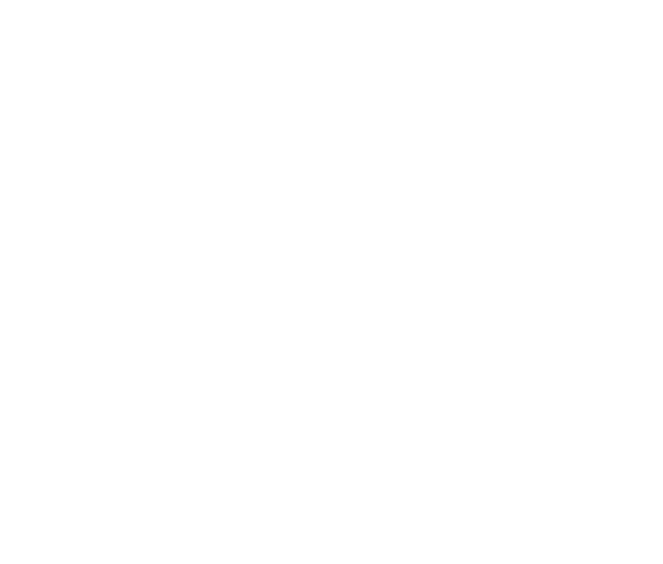
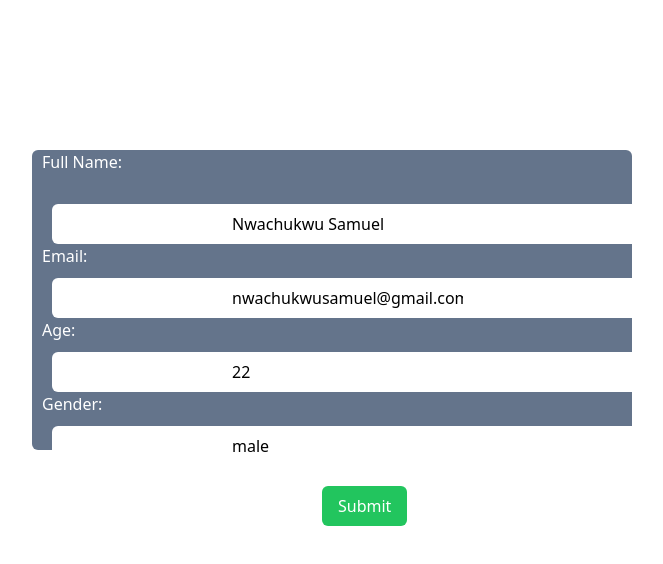
Before and after one commit to NwachukwuSam/task_react, a React (Create React App) app: page /editUser/1 in a window 1280 px wide. Before the commit this address had no page. Shown: the top 564 px of the page, without its empty margins (318-981 px from the left). Built offline with nearby package versions, Linux system fonts and the light colour scheme.

Commit message:
edit and delete functionalities

```diff
--- a/src/App.js
+++ b/src/App.js
@@ -2,7 +2,8 @@ import { BrowserRouter as Router, Routes, Route } from "react-router-dom";
 import Home from './pages/LoginPage';
 import SuccessfulPage from "./pages/SusseccfulPage";
 import AddUser from "./components/addUser";
-
+import EditUser from "./components/editUser";
+import DeleteUser from "./components/deleteUser";
 
 
 
@@ -14,6 +15,8 @@ function App() {
       <Route path="/" element={<Home/>} />
       <Route path="/successful" element={<SuccessfulPage/>} />
       <Route path="/addUser" element={<AddUser/>} />
+      <Route path="/editUser/:id" element={<EditUser/>} />
+      <Route path="/deleteUser/:id" element={<DeleteUser/>} />
     </Routes>
   </Router>
 
--- /dev/null
+++ b/src/components/deleteUser.jsx
@@ -0,0 +1,11 @@
+import React from 'react'
+
+function DeleteUser() {
+  return (
+    <div className='text-red-500'>
+        <h1 className='text-red-500'>DELETE USER</h1>
+    </div>
+  )
+}
+
+export default DeleteUser
--- /dev/null
+++ b/src/components/editUser.jsx
@@ -0,0 +1,65 @@
+import React, { useState } from 'react'
+import { useDispatch, useSelector } from 'react-redux';
+import { useNavigate, useParams } from 'react-router-dom';
+import { editUser } from '../features/userReducer';
+
+
+
+function EditUser() {
+    const {id} = useParams();
+    const users = useSelector((state) => state.users);
+    const existingUser = users.filter(f => f.id == id);
+    const {name, email, age, gender} = existingUser[0];
+
+    const dispatch = useDispatch();
+    const navigate = useNavigate();
+
+    const [updatedName, setUpdatedName] = useState(name);
+    const [updatedEmail, setUpdatedEmail] = useState(email);
+    const [updatedAge, setUpdatedAge] = useState(age);
+    const [updatedGender, setUpdatedGender] = useState(gender);
+
+    const handleEdit = (event) =>{
+        event.preventDefault();
+        dispatch(editUser({
+            id:id,
+            name: updatedName,
+            email, updatedEmail,
+            age: updatedAge,
+            gender, updatedGender,
+        }))
+        navigate('/successful')
+    }
+
+  return (
+    <div className=' justify-center'>
+    <div className='h-[300px] w-[600px] bg-slate-500 ml-[350px] mt-[150px] rounded-md'>
+        <div className=' ml-[10px]'>
+            <label htmlFor="Full Name" className='text-white'>Full Name:</label>
+            <input type="text" id="FullName" placeholder="enter  your full name eg. Jean Samuel" value={updatedName} className='mt-[30px] py-2 px-[180px] ml-[10px] rounded-md'
+            onChange={e=> setUpdatedName(e.target.value)}/>
+        </div>
+        <div className=' ml-[10px]'>
+        <label htmlFor="email" className='text-white'>Email:</label>
+            <input type="text" id="email" value={updatedEmail} placeholder="enter your email example@gmail.com" className='mt-[10px] ml-[10px] px-[180px] py-2 rounded-md'
+            onChange={e=> setUpdatedEmail(e.target.value)}/>
+        </div>
+        <div className=' ml-[10px]'>
+        <label htmlFor="age" className='text-white'>Age:</label>
+            <input type="number" id="email" value={updatedAge} placeholder="enter your Age" className='mt-[10px] ml-[10px] px-[180px] py-2 rounded-md'
+            onChange={e=> setUpdatedAge(e.target.value)}/>
+        </div>
+        <div className=' ml-[10px]'>
+        <label htmlFor="gender" className='text-white'>Gender:</label>
+            <input type="text" id="email" value={updatedGender} placeholder="enter your gender" className='mt-[10px] ml-[10px] px-[180px] py-2 rounded-md'
+            onChange={e=> setUpdatedGender(e.target.value)}/>
+        </div>
+        <button  onClick= {handleEdit} className="bg-green-500 rounded-md text-white py-2 px-4 mt-[20px] ml-[290px] hover:bg-blue-500">Submit</button>
+    </div>
+
+</div>
+)
+
+}
+
+export default EditUser;
--- a/src/components/successful.jsx
+++ b/src/components/successful.jsx
@@ -1,15 +1,21 @@
-import { useSelector } from "react-redux";
+import { useDispatch, useSelector } from "react-redux";
 import React from "react";
 import { useNavigate } from "react-router-dom";
+import { deleteUser } from "../features/userReducer";
 
 
 function Successful() {
     const users = useSelector((state) => state.users);
     const navigate = useNavigate();
+    const dispatch = useDispatch();
 
     const handleAddUser =() => {
         navigate('/addUser');
     }
+    const handleDelete = (id) =>{
+         dispatch(deleteUser({id: id}))
+    }
+
 
     return (
     <div className="h-[500px] pt-[30px] w-full bg-white">
@@ -37,9 +43,11 @@ function Successful() {
                             <td className="border-blue-400 border">{user.gender}</td>
                             <td className="border-blue-400 border">{user.age}</td>
                             <td className="border-blue-400 border">{user.email}</td>
-                            <td className=" space-x-1">
-                                <button className="bg-green-500 rounded-md text-white py-1 px-2">Edit</button>
-                                <button className="bg-red-500 rounded-md text-white py-1 px-2">Delete</button>
+                            <td className=" space-x-2">
+                                <button onClick= {()=>navigate(`/editUser/${user.id}`)}
+                                className="bg-green-500 rounded-md text-white py-1 px-2">Edit</button>
+                                <button onClick= {()=>handleDelete(user.id)}
+                                className="bg-red-500 rounded-md text-white py-1 px-2">Delete</button>
                             </td>
                         </tr>
                     ))}
--- a/src/features/userReducer.jsx
+++ b/src/features/userReducer.jsx
@@ -7,9 +7,26 @@ const userSlice = createSlice ({
     reducers: {
         addUser:(state, action)=>{
             state.push(action.payload)
+        },
+        editUser:(state, action) => {
+            const {id, name, email, age, gender} = action.payload;
+            const userUpdated = state.find(user => user.id == id);
+            if(userUpdated){
+                userUpdated.name = name;
+                userUpdated.email = email;
+                userUpdated.age = age;
+                userUpdated.gender = gender;
+            }
+        },
+        deleteUser : (state, action) =>{
+            const {id} = action.payload;
+            const userUpdated = state.find(user => user.id == id);
+            if(userUpdated){
+                return state.filter(f => f.id !==id);
+            }
         }
     }
 })
 
-export const {addUser} = userSlice.actions
+export const {addUser, editUser, deleteUser} = userSlice.actions
 export default userSlice.reducer;
```
